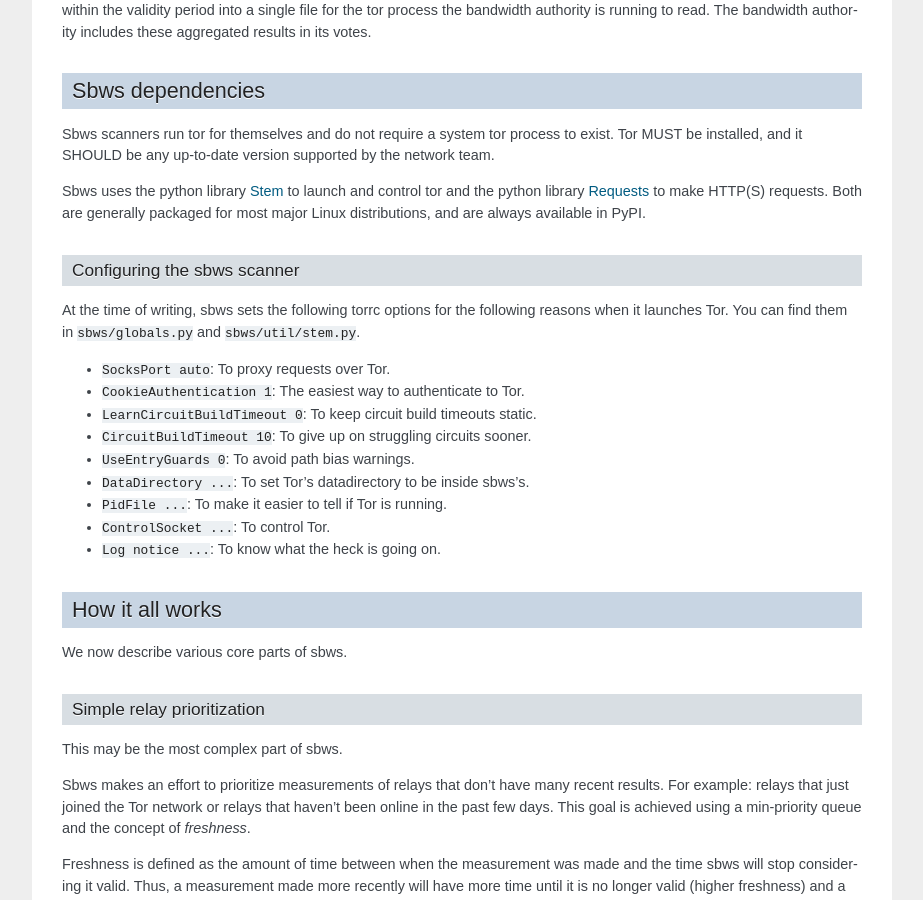
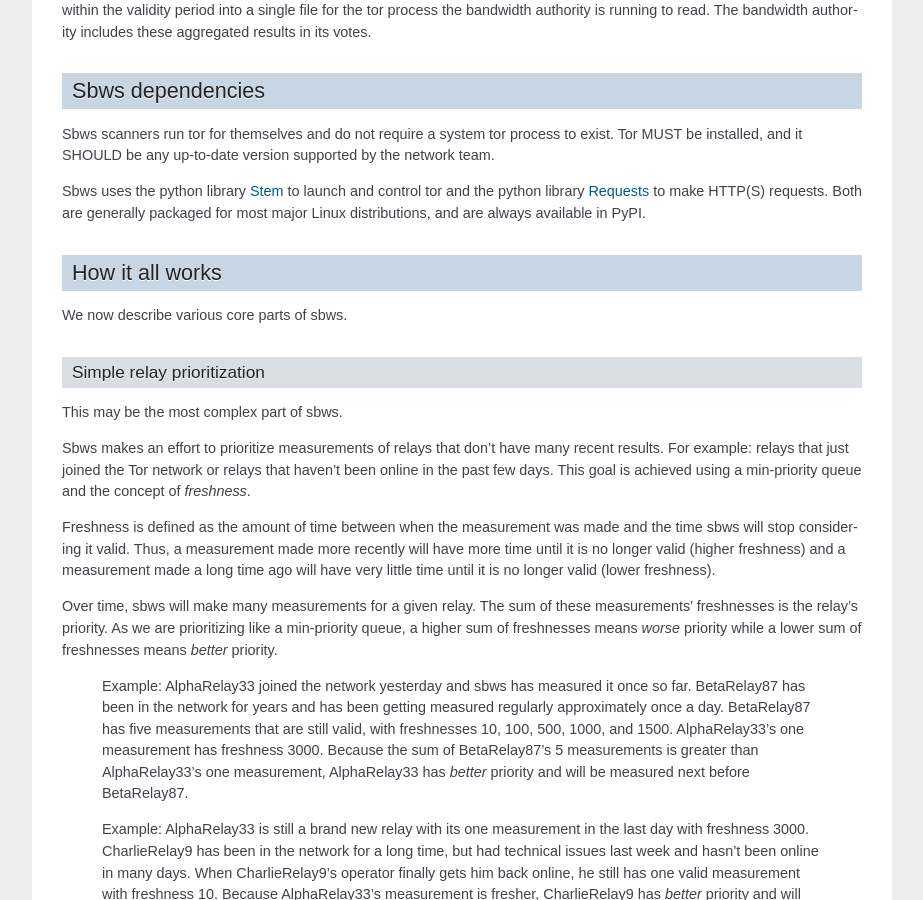
Before and after one commit to torproject/sbws, a Sphinx documentation site: the page built from docs/source/specification.rst, in a window 1280 px wide and 900 px high, scrolled down 1247 px. Shown: the whole window, without its empty margins (198-1121 px from the left). Built offline with Sphinx 7.4.7, drawn with Linux system fonts in a browser that asks for light colours; formulas are drawn with MathJax 3; some of the changed text lies outside the part shown.

Commit message:
Remove section to tor configuration page

```diff
--- a/docs/source/specification.rst
+++ b/docs/source/specification.rst
@@ -88,23 +88,6 @@
 Sbws uses the python library Stem_ to launch and control tor and the python
 library Requests_ to make HTTP(S) requests. Both are generally packaged for
 most major Linux distributions, and are always available in PyPI.
-
-Configuring the sbws scanner
-~~~~~~~~~~~~~~~~~~~~~~~~~~~~
-
-At the time of writing, sbws sets the following torrc options for the following
-reasons when it launches Tor. You can find them in ``sbws/globals.py`` and
-``sbws/util/stem.py``.
-
-- ``SocksPort auto``: To proxy requests over Tor.
-- ``CookieAuthentication 1``: The easiest way to authenticate to Tor.
-- ``LearnCircuitBuildTimeout 0``: To keep circuit build timeouts static.
-- ``CircuitBuildTimeout 10``: To give up on struggling circuits sooner.
-- ``UseEntryGuards 0``: To avoid path bias warnings.
-- ``DataDirectory ...``: To set Tor's datadirectory to be inside sbws's.
-- ``PidFile ...``: To make it easier to tell if Tor is running.
-- ``ControlSocket ...``: To control Tor.
-- ``Log notice ...``: To know what the heck is going on.
 
 How it all works
 ----------------
```
